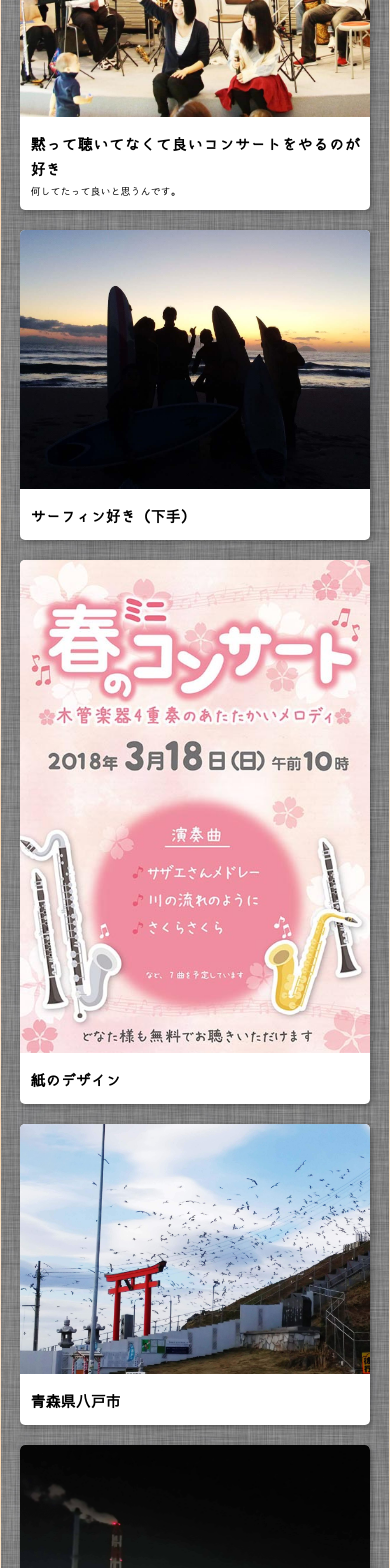
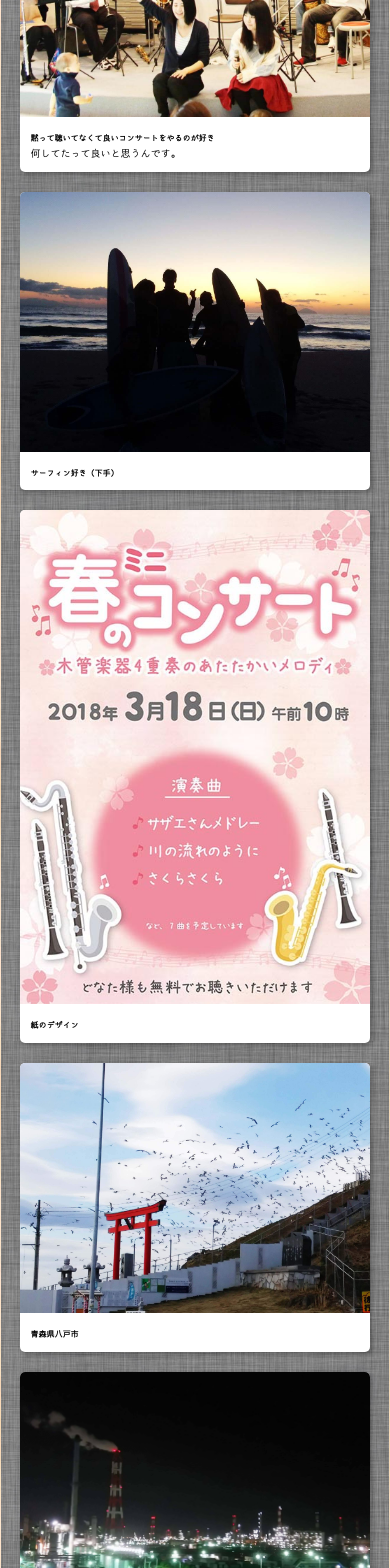
Before and after one commit to YuukiIshibashi/kadennya, a Nuxt app: page / in a window 390 px wide. Shown: the part 800-2368 px from the top of the page. Built offline with nearby package versions, Linux system fonts and the light colour scheme.

Commit message:
TOP表示崩れ修正

```diff
--- a/pages/index.vue
+++ b/pages/index.vue
@@ -37,7 +37,7 @@
               <img src="~/assets/images/oyako-img.jpg">
             </div>
             <div class="p-10">
-              <h3 class="string-r string-bold">黙って聴いてなくて良いコンサートをやるのが好き</h3>
+              <h3 class="topic_item_title string-bold">黙って聴いてなくて良いコンサートをやるのが好き</h3>
               <p class="string-ss">何してたって良いと思うんです。</p>
             </div>
           </div>
@@ -46,7 +46,7 @@
               <img src="~/assets/images/surf.jpg">
             </div>
             <div class="p-10">
-              <h3 class="string-r string-bold">サーフィン好き（下手）</h3>
+              <h3 class="topic_item_title string-bold">サーフィン好き（下手）</h3>
             </div>
           </div>
 
@@ -57,7 +57,7 @@
                 </nuxt-link>
             </div>
             <div class="p-10">
-              <h3 class="string-r string-bold">紙のデザイン</h3>
+              <h3 class="topic_item_title string-bold">紙のデザイン</h3>
             </div>
           </div>
 
@@ -66,7 +66,7 @@
               <img src="~/assets/images/kabushima.jpg">
             </div>
             <div class="p-10">
-              <h3 class="string-r string-bold">青森県八戸市</h3>
+              <h3 class="topic_item_title string-bold">青森県八戸市</h3>
             </div>
           </div>
           <div class="topic_item item-5">
@@ -74,7 +74,7 @@
               <img src="~/assets/images/yakei.jpg">
             </div>
             <div class="p-10">
-              <h3 class="string-r string-bold">工場夜景</h3>
+              <h3 class="topic_item_title string-bold">工場夜景</h3>
               <p class="string-ss"></p>
             </div>
           </div>
@@ -83,7 +83,7 @@
               <img src="~/assets/images/contra.jpg">
             </div>
             <div class="p-10">
-              <h3 class="string-r string-bold">バスクラが好き（上手くはない）</h3>
+              <h3 class="topic_item_title  string-bold">バスクラが好き（上手くはない）</h3>
               <p class="string-ss">これはコントラバスクラでした。</p>
             </div>
           </div>
@@ -117,6 +117,9 @@ export default {
       border-radius: 5px 5px 0 0;
       width: 100%;
       height: 80%
+    }
+    &_item_title {
+      font-size: 12px;
     }
   }
 }
@@ -160,8 +163,15 @@ export default {
   }
 }
 @media screen and (max-width: 700px){
-  .topic_wrapper {
-    grid-template-rows: 20vh 20vh 20vh 20vh;
+  .topic {
+    @at-root {
+      &_wrapper {
+      grid-template-rows: 20vh 20vh 20vh 20vh;
+      }
+      &_item_title {
+        font-size: 8px;
+      }
+    }
   }
 }
 .top {
```
